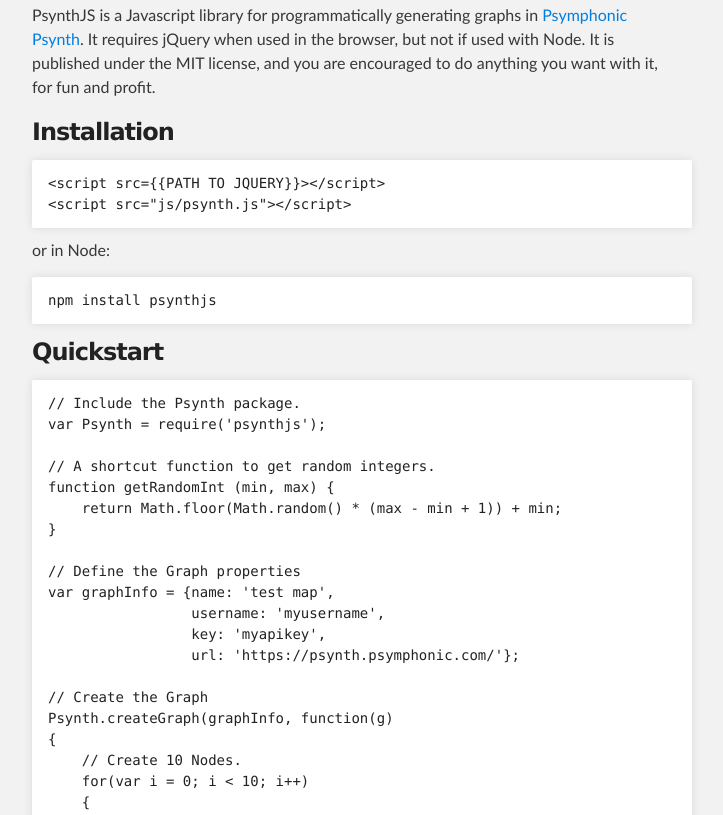
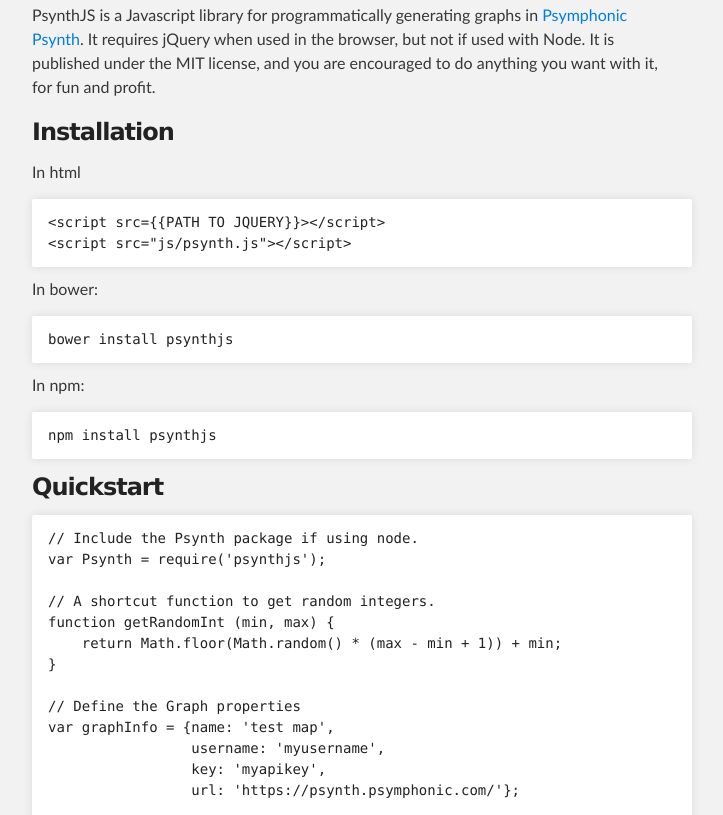
Before and after one commit to shawnrushefsky/PsynthJS, a plain HTML site: page index.html in a window 1280 px wide. Shown: the part 357-1172 px from the top of the page, without its empty margins (288-1011 px from the left). Drawn offline with Linux system fonts and the light colour scheme.

```diff
--- a/index.html
+++ b/index.html
@@ -39,11 +39,18 @@
 <h3>
 <a id="installation" class="anchor" href="#installation" aria-hidden="true"><span class="octicon octicon-link"></span></a>Installation</h3>
 
+<p>In html</p>
+
 <pre><code>&lt;script src={{PATH TO JQUERY}}&gt;&lt;/script&gt;
 &lt;script src="js/psynth.js"&gt;&lt;/script&gt;
 </code></pre>
 
-<p>or in Node:</p>
+<p>In bower:</p>
+
+<pre><code>bower install psynthjs
+</code></pre>
+
+<p>In npm:</p>
 
 <pre><code>npm install psynthjs
 </code></pre>
@@ -51,7 +58,7 @@
 <h3>
 <a id="quickstart" class="anchor" href="#quickstart" aria-hidden="true"><span class="octicon octicon-link"></span></a>Quickstart</h3>
 
-<pre><code>// Include the Psynth package.
+<pre><code>// Include the Psynth package if using node.
 var Psynth = require('psynthjs');
 
 // A shortcut function to get random integers.
```
Also changed, not shown: params.json (+1 -1 lines).
